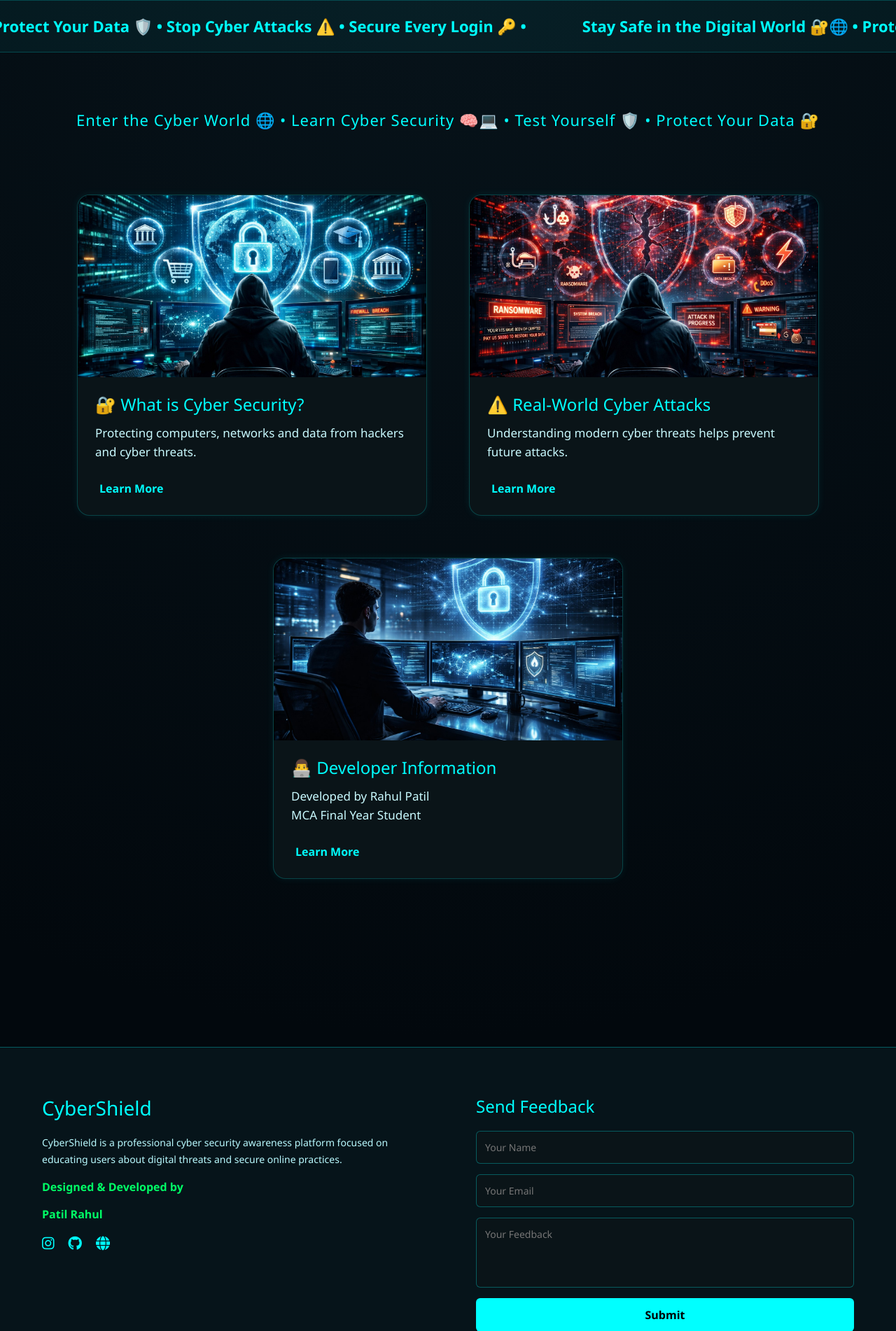
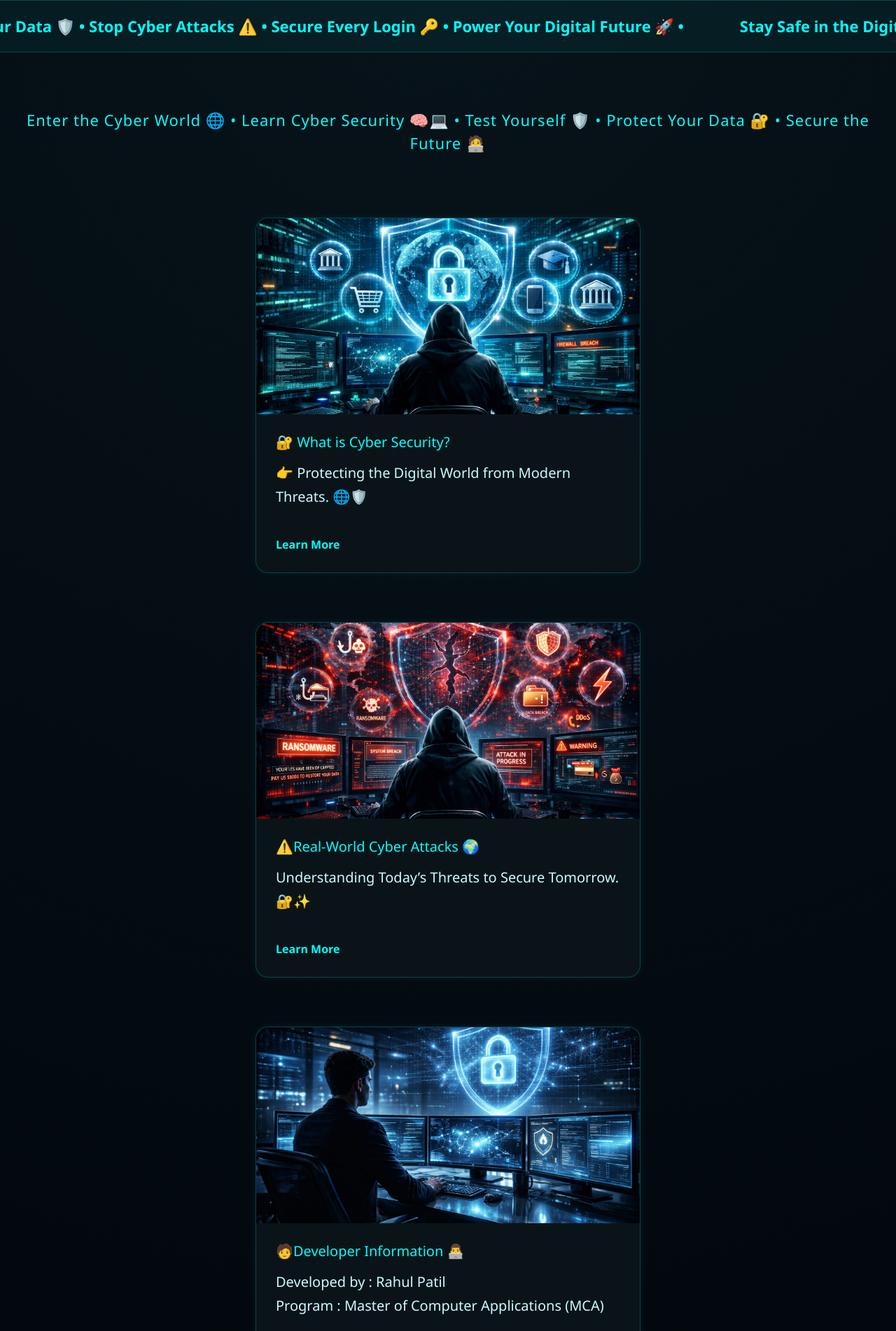
Before and after one commit to Rahul-Patil-Cybersec/CyberShield, a Django app: page / in a window 1280 px wide. Shown: the part 56-1958 px from the top of the page at 70% size. Run offline with Django 5.2, Linux system fonts and the light colour scheme.

```diff
--- a/templates/core/home.html
+++ b/templates/core/home.html
@@ -51,7 +51,7 @@ padding-right:80px;
 100%{ transform:translateX(-50%); }
 }
 
-/* SUB HEADING */
+/* ===== SUB HEADING ===== */
 .sub-heading{
 text-align:center;
 margin:80px 0 90px;
@@ -60,56 +60,65 @@ color:#00ffff;
 letter-spacing:1px;
 }
 
-/* CARDS */
+/* ===== CARDS ===== */
 .cards-section{
 display:flex;
 justify-content:center;
 align-items:flex-start;
-gap:60px;
+gap:70px;
 width:100%;
 margin:0 auto;
-padding-bottom:120px;
+padding-bottom:150px;
 flex-wrap:wrap;
 }
 
 .card{
-width:500px;
+width:550px;
 background:#0a1418;
 border-radius:18px;
 border:1px solid rgba(0,255,255,0.2);
 box-shadow:0 0 12px rgba(0,255,255,0.08);
 transition:all 0.4s ease;
+display:flex;
+flex-direction:column;
 overflow:hidden;
 }
 
 .card:hover{
-transform:translateY(-10px);
-box-shadow:0 0 20px rgba(0,255,100,0.6);
+transform:translateY(-12px);
+box-shadow:
+0 0 12px #00ff66,
+0 0 35px rgba(0,255,100,0.5);
 border:1px solid #00ff66;
 }
 
+/* IMAGE FIX */
 .card img{
 width:100%;
-height:260px;
+height:280px;
 object-fit:cover;
+display:block;
 }
 
 .card-body{
-padding:25px;
+padding:28px;
+text-align:left;
 }
 
 .card-body h4{
 color:#00ffff;
-margin-bottom:12px;
+margin-bottom:15px;
+font-size:20px;
 }
 
 .card-body p{
 color:#c9faff;
-font-size:17px;
-line-height:1.6;
+font-size:20px;
+line-height:1.7;
+margin-bottom:15px;
 }
 
-/* EXTRA CONTENT */
+/* EXPAND SECTION */
 .extra-content{
 max-height:0;
 overflow:hidden;
@@ -122,68 +131,81 @@ max-height:500px;
 
 /* BUTTON */
 .learn-btn{
-background:none;
+background:transparent;
 border:none;
 color:#00ffff;
-font-weight:bold;
+font-weight:600;
 cursor:pointer;
-margin-top:10px;
+padding:0;
+transition:0.3s;
 }
 
 .learn-btn:hover{
 color:#00ff66;
 }
 
+/* RESPONSIVE */
+@media(max-width:1400px){
+.cards-section{
+flex-direction:column;
+align-items:center;
+}
+}
+
 </style>
-
 
 <!-- SLIDER -->
 <div class="scrolling-heading">
 <div class="scroll-track">
 
 <span>
-Stay Safe in the Digital World 🔐🌐 • Protect Your Data 🛡️ • Stop Cyber Attacks ⚠️ • Secure Every Login 🔑 •
+Stay Safe in the Digital World 🔐🌐 • Protect Your Data 🛡️ • Stop Cyber Attacks ⚠️ • Secure Every Login 🔑 • Power Your Digital Future 🚀 •
 </span>
 
 <span>
-Stay Safe in the Digital World 🔐🌐 • Protect Your Data 🛡️ • Stop Cyber Attacks ⚠️ • Secure Every Login 🔑 •
+Stay Safe in the Digital World 🔐🌐 • Protect Your Data 🛡️ • Stop Cyber Attacks ⚠️ • Secure Every Login 🔑 • Power Your Digital Future 🚀 •
 </span>
 
 </div>
 </div>
 
-
 <!-- SUB HEADING -->
 <div class="sub-heading">
-Enter the Cyber World 🌐 • Learn Cyber Security 🧠💻 • Test Yourself 🛡️ • Protect Your Data 🔐
+Enter the Cyber World 🌐 • Learn Cyber Security 🧠💻 • Test Yourself 🛡️ • Protect Your Data 🔐 • Secure the Future 🧑‍💻
 </div>
-
 
 <!-- CARDS -->
 <div class="cards-section">
 
-
 <!-- CARD 1 -->
 <div class="card">
 
-<img src="{% static 'images/R1.jpg' %}" alt="Cyber Security">
+<img src="{% static 'images/R1.jpg' %}" alt="Cyber Security Image">
 
 <div class="card-body">
 
 <h4>🔐 What is Cyber Security?</h4>
 
 <p>
-Protecting computers, networks and data from hackers and cyber threats.
+👉 Protecting the Digital World from Modern Threats. 🌐🛡️
 </p>
 
 <div class="extra-content">
 
 <p>
-Cyber Security protects systems from hacking, malware, ransomware and phishing attacks.
-It keeps online banking, shopping, and personal information safe.
+Cyber Security is the practice of protecting computers, servers, networks, applications, and data from digital attacks. 💻🌐<br><br>
+
+Today, almost everything is online — banking 🏦, shopping 🛒, communication 📱, education 🎓, and government services 🏛️.<br><br>
+
+In simple words, it means keeping your digital world safe from hackers, malware, phishing, ransomware, and data breaches. 🛡️<br><br>
+
+Protecting these systems from hacking and cyber threats such as cyber fraud 💳, unauthorized access data theft 📂, identity theft 👤, and malicious activities 🧑‍💻 is known as Cyber Security. 🔐✨
+
 </p>
 
 </div>
+
+<br>
 
 <button class="learn-btn" onclick="toggleCard(this)">
 Learn More
@@ -192,29 +214,39 @@ Learn More
 </div>
 </div>
 
+<!-- CARD 2 -->
 
-
-<!-- CARD 2 -->
 <div class="card">
 
-<img src="{% static 'images/R2.jpg' %}" alt="Cyber Attack">
+<img src="{% static 'images/R2.jpg' %}" alt="Cyber Attack Image">
 
 <div class="card-body">
 
-<h4>⚠️ Real-World Cyber Attacks</h4>
+<h4>⚠️Real-World Cyber Attacks 🌍</h4>
 
 <p>
-Understanding modern cyber threats helps prevent future attacks.
+Understanding Today’s Threats to Secure Tomorrow. 🔐✨
 </p>
 
 <div class="extra-content">
 
 <p>
-Cyber attacks like phishing, ransomware and data breaches cause huge financial damage.
-The famous WannaCry attack infected more than 200,000 computers worldwide.
+
+Real-World Cyber Attacks 🌍⚠️<br><br>
+
+Cyber attacks are rapidly increasing as technology grows. 💻🌐 Attackers target individuals, businesses, and governments to steal data, demand ransom, or disrupt services.<br><br>
+
+Examples include phishing 🎣, ransomware 🦠, data breaches 📂, and DoS attacks ⚡, leading to financial loss 💳 and reputational damage 📉.<br><br>
+
+A major case was the WannaCry attack (2017) 🦠, affecting 200,000+ systems worldwide with an estimated $4 billion loss 💰.<br><br>
+
+These incidents highlight the critical need for strong cyber security measures. 🔐🛡️
+
 </p>
 
 </div>
+
+<br>
 
 <button class="learn-btn" onclick="toggleCard(this)">
 Learn More
@@ -223,30 +255,41 @@ Learn More
 </div>
 </div>
 
+<!-- CARD 3 -->
 
-
-<!-- CARD 3 -->
 <div class="card">
 
-<img src="{% static 'images/R3.jpg' %}" alt="Developer">
+<img src="{% static 'images/R3.jpg' %}" alt="Developer Image">
 
 <div class="card-body">
 
-<h4>👨‍💻 Developer Information</h4>
+<h4>🧑Developer Information 👨‍💻</h4>
 
 <p>
-Developed by Rahul Patil <br>
-MCA Final Year Student
+Developed by : Rahul Patil <br>
+Program : Master of Computer Applications (MCA)
 </p>
+
+<br>
 
 <div class="extra-content">
 
 <p>
-Bhagwan Mahavir University <br>
-Cyber Security Final Year Project.
+Academic Year : 2024 – 2026
+</p>
+
+<p>
+
+Institution : Bhagwan Mahavir College of Management <br>
+University : Bhagwan Mahavir University 🏫<br><br>
+
+This project is developed as part of the final year MCA Cyber Security project. It helps people understand cyber threats and learn how to stay safe online. 🔐🛡️
+
 </p>
 
 </div>
+
+<br>
 
 <button class="learn-btn" onclick="toggleCard(this)">
 Learn More
@@ -255,10 +298,7 @@ Learn More
 </div>
 </div>
 
-
 </div>
-
-
 
 <script>
 
```
